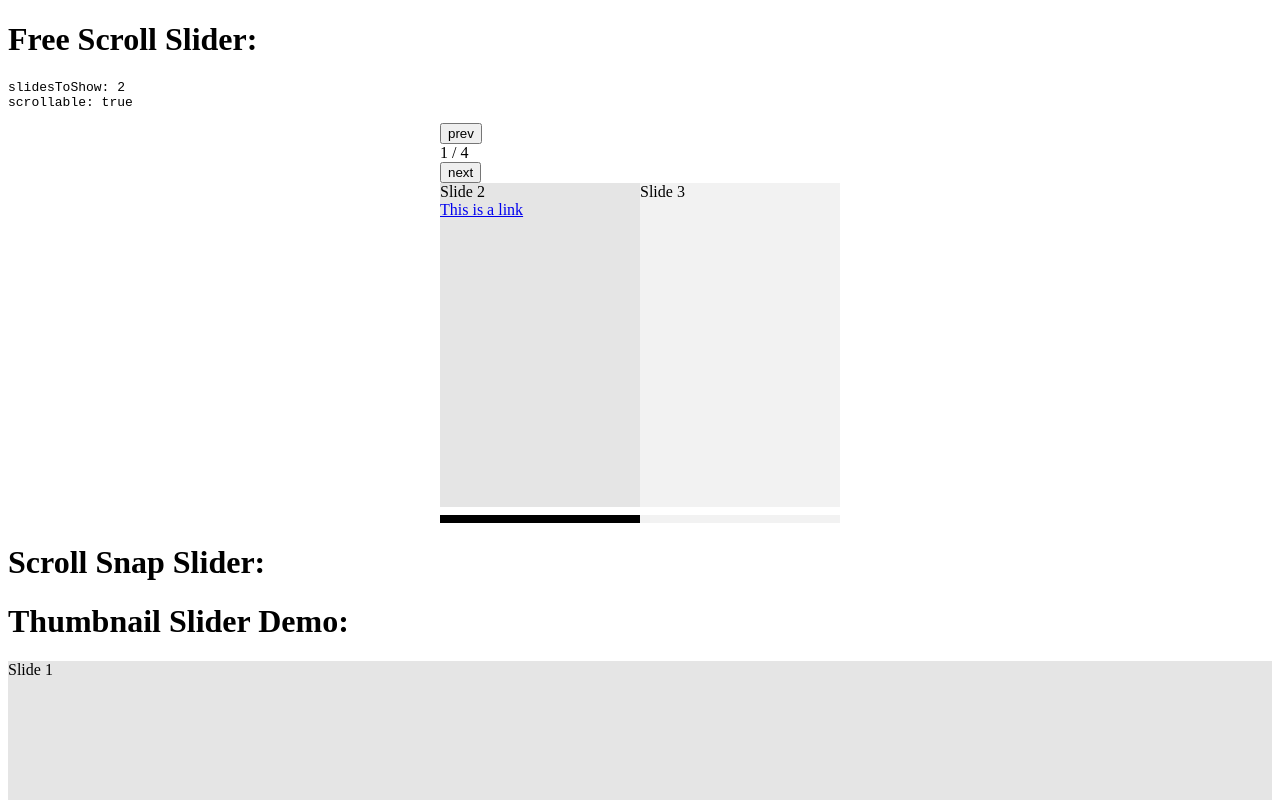
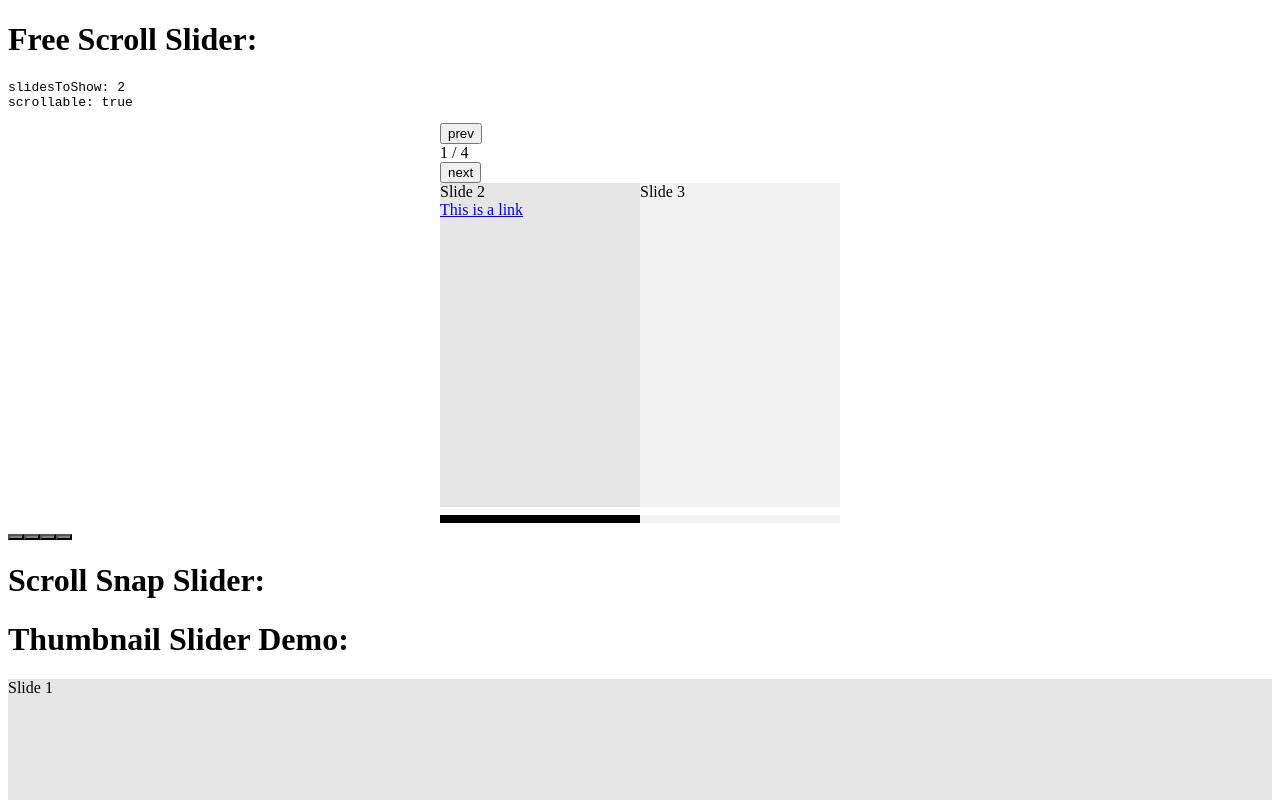
Before and after one commit to faceless-ui/slider, a React app: page / in a window 1280 px wide. Shown: the top 800 px of the page. Built offline with nearby package versions, Linux system fonts and the light colour scheme; the HTML template or start-up script is replaced by a standard one.

Commit message:
feat: builds DotNav component #3

```diff
--- a/demo/FreeScrollSliderDemo/index.tsx
+++ b/demo/FreeScrollSliderDemo/index.tsx
@@ -5,6 +5,7 @@ import {
   SliderNav,
   SliderProgress,
   SliderTrack,
+  DotsNav
 } from '../../src'; // swap '../src' for '../dist/build.bundle' to demo production build
 
 const FreeScrollSliderDemo: React.FC = () => (
@@ -114,6 +115,15 @@ const FreeScrollSliderDemo: React.FC = () => (
           }}
         />
       </div>
+      <DotsNav
+        buttonProps={{
+          style: {
+            width: '5px',
+            height: '5px',
+            backgroundColor: 'gray',
+          }
+        }}
+      />
     </SliderProvider>
   </Fragment>
 );
--- /dev/null
+++ b/src/DotsNav/index.tsx
@@ -0,0 +1,66 @@
+import React, { HTMLProps } from 'react';
+import useSlider from '../useSlider';
+
+export interface DotsNavProps extends HTMLProps<HTMLElement> {
+  htmlElement?: React.ElementType
+  dotClassName?: string
+  activeDotClassName?: string
+  buttonProps?: HTMLProps<HTMLButtonElement>
+}
+
+const DotsNav: React.FC<DotsNavProps> = (props) => {
+  const {
+    htmlElement: Tag = 'div',
+    dotClassName,
+    activeDotClassName,
+    buttonProps = {},
+    ...rest
+  } = props;
+
+  const {
+    currentSlideIndex,
+    slides,
+    setIsPaused,
+    pauseOnHover,
+    goToSlideIndex
+  } = useSlider();
+
+  const dotsArray = Array.from(Array(slides.length || 0).keys());
+
+  return (
+    <Tag
+      {...rest}
+      onMouseEnter={() => {
+        if (pauseOnHover) setIsPaused(true);
+      }}
+      onMouseLeave={() => {
+        if (pauseOnHover) setIsPaused(false);
+      }}
+    >
+      {dotsArray.map((dot, index) => {
+        const isActive = currentSlideIndex === index;
+
+        return (
+          <button
+            key={index}
+            {...buttonProps}
+            onClick={(e) => {
+              goToSlideIndex(index);
+              if (typeof buttonProps?.onClick === 'function') {
+                buttonProps.onClick(e);
+              }
+            }}
+            className={[
+              isActive && activeDotClassName,
+              dotClassName,
+              buttonProps.className
+            ].filter(Boolean).join(' ')}
+            type="button"
+          />
+        )
+      })}
+    </Tag>
+  );
+};
+
+export default DotsNav;
--- a/src/index.ts
+++ b/src/index.ts
@@ -1,3 +1,4 @@
+export { default as DotsNav } from './DotsNav';
 export { default as Slide } from './Slide';
 export { default as SliderProvider } from './SliderProvider';
 export { default as SliderContext } from './SliderContext';
```
